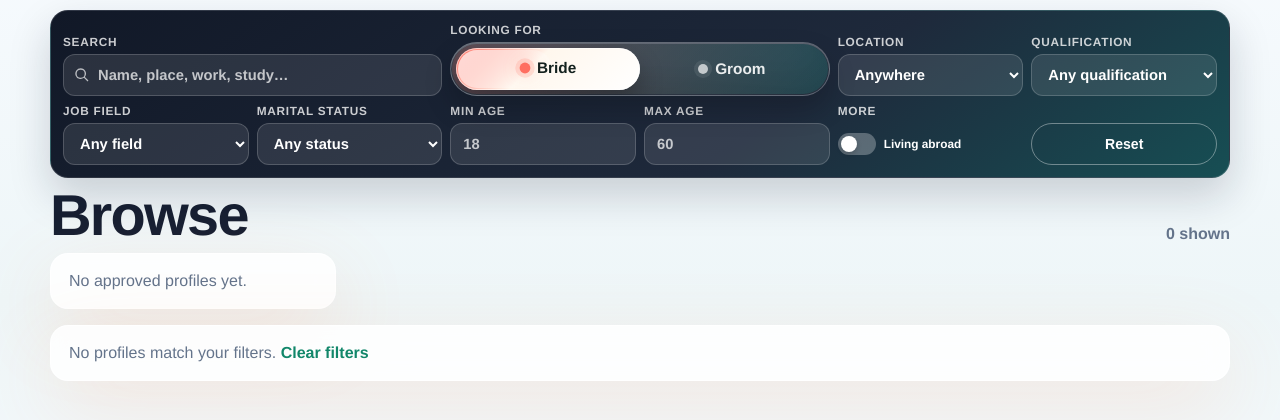
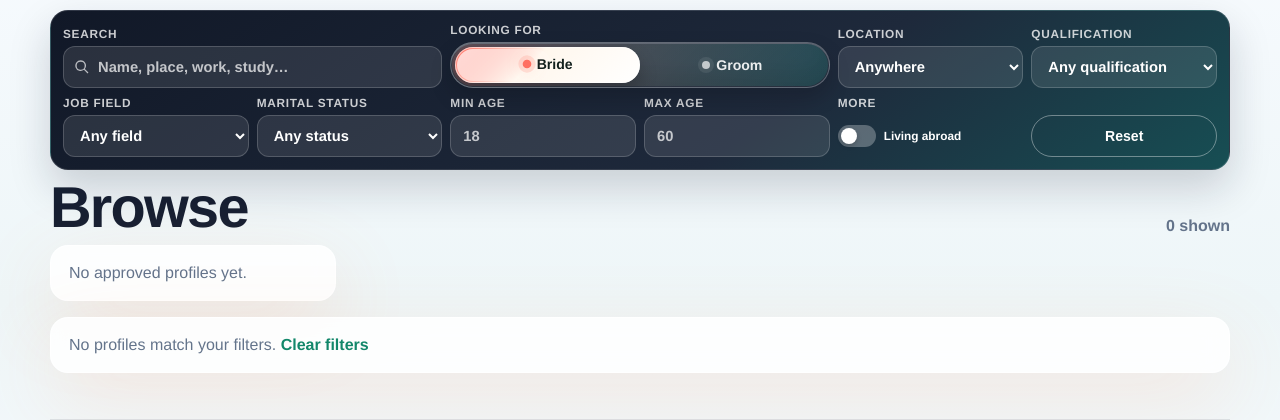
Before and after one commit to greenethirteen/halal-swipe, a FastAPI app: page /profiles in a window 1280 px wide. Shown: the part 120-540 px from the top of the page. Run offline with FastAPI, Linux system fonts and the light colour scheme; some libraries are stand-ins or nearby versions.

Commit message:
Shrink bride groom filter switch

```diff
--- a/app/settings.py
+++ b/app/settings.py
@@ -28,7 +28,7 @@ class Settings(BaseSettings):
 
     @property
     def asset_version(self) -> str:
-        return f"{self.static_version}-20260718-02"
+        return f"{self.static_version}-20260718-03"
 
     @property
     def google_client_id_clean(self) -> str:
--- a/app/static/styles.css
+++ b/app/static/styles.css
@@ -515,14 +515,14 @@ label { display: grid; gap: 8px; font-weight: 750; color: var(--ink); }
   position: relative;
   display: grid;
   grid-template-columns: repeat(2, minmax(0, 1fr));
-  min-height: 52px;
-  padding: 5px;
+  min-height: 44px;
+  padding: 4px;
   overflow: hidden;
   isolation: isolate;
   border: 1px solid rgba(255,255,255,.24);
   border-radius: 999px;
   background: linear-gradient(135deg, rgba(255,255,255,.18), rgba(255,255,255,.06));
-  box-shadow: inset 0 1px 0 rgba(255,255,255,.22), inset 0 -16px 34px rgba(0,0,0,.16), 0 14px 28px rgba(0,0,0,.18);
+  box-shadow: inset 0 1px 0 rgba(255,255,255,.22), inset 0 -12px 26px rgba(0,0,0,.16), 0 10px 22px rgba(0,0,0,.16);
 }
 .browse-filters.is-compact .bf-profile-toggle { min-height: 36px; padding: 3px; box-shadow: inset 0 1px 0 rgba(255,255,255,.18), inset 0 -12px 24px rgba(0,0,0,.14); }
 .browse-filters.is-compact .bf-profile-toggle button { min-height: 30px; font-size: .86rem; }
@@ -539,11 +539,11 @@ label { display: grid; gap: 8px; font-weight: 750; color: var(--ink); }
 .bf-toggle-glow {
   position: absolute;
   z-index: 0;
-  inset: 5px auto 5px 5px;
-  width: calc(50% - 5px);
+  inset: 4px auto 4px 4px;
+  width: calc(50% - 4px);
   border-radius: 999px;
   background: linear-gradient(135deg, #ff6f61, #fff7ed 42%, #fff);
-  box-shadow: 0 12px 24px rgba(0,0,0,.28), 0 0 0 1px rgba(255,255,255,.56) inset;
+  box-shadow: 0 9px 18px rgba(0,0,0,.24), 0 0 0 1px rgba(255,255,255,.56) inset;
   transition: transform .28s cubic-bezier(.2,.9,.2,1), background .28s ease, box-shadow .28s ease;
 }
 .bf-toggle-glow::after {
@@ -557,7 +557,7 @@ label { display: grid; gap: 8px; font-weight: 750; color: var(--ink); }
 .bf-profile-toggle[data-active="groom"] .bf-toggle-glow {
   transform: translateX(100%);
   background: linear-gradient(135deg, #14b8a6, #ecfdf5 42%, #fff);
-  box-shadow: 0 12px 24px rgba(0,0,0,.28), 0 0 0 1px rgba(255,255,255,.56) inset;
+  box-shadow: 0 9px 18px rgba(0,0,0,.24), 0 0 0 1px rgba(255,255,255,.56) inset;
 }
 .bf-profile-toggle button {
   position: relative;
@@ -565,15 +565,15 @@ label { display: grid; gap: 8px; font-weight: 750; color: var(--ink); }
   display: inline-flex;
   align-items: center;
   justify-content: center;
-  gap: 7px;
+  gap: 6px;
   border: 0;
   min-width: 0;
-  min-height: 42px;
+  min-height: 36px;
   border-radius: 999px;
   background: transparent;
   color: rgba(255,255,255,.9);
   font: inherit;
-  font-size: .96rem;
+  font-size: .88rem;
   font-weight: 900;
   letter-spacing: 0;
   text-transform: none;
@@ -585,8 +585,8 @@ label { display: grid; gap: 8px; font-weight: 750; color: var(--ink); }
   transform: translateY(-1px);
 }
 .bf-toggle-dot {
-  width: 10px;
-  height: 10px;
+  width: 8px;
+  height: 8px;
   border-radius: 999px;
   background: currentColor;
   opacity: .78;
```
